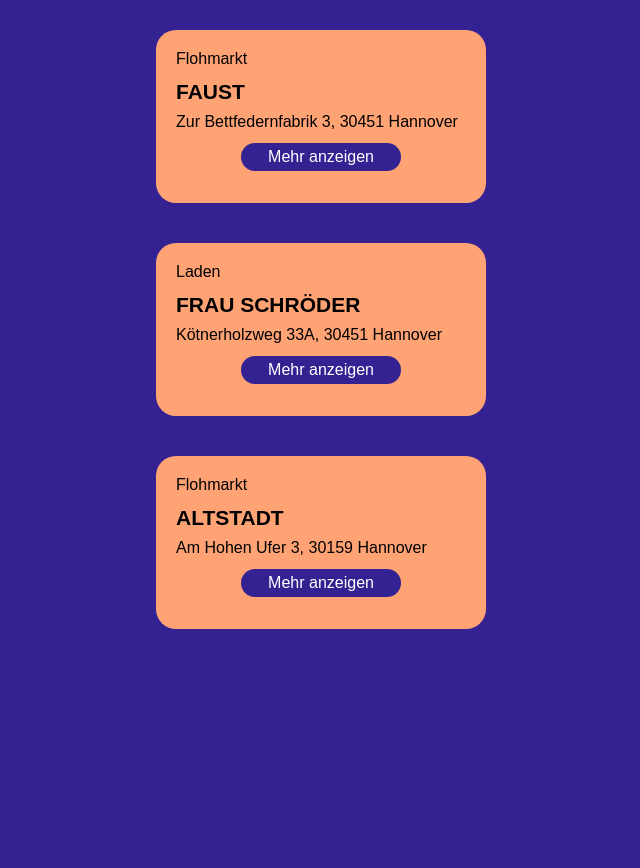
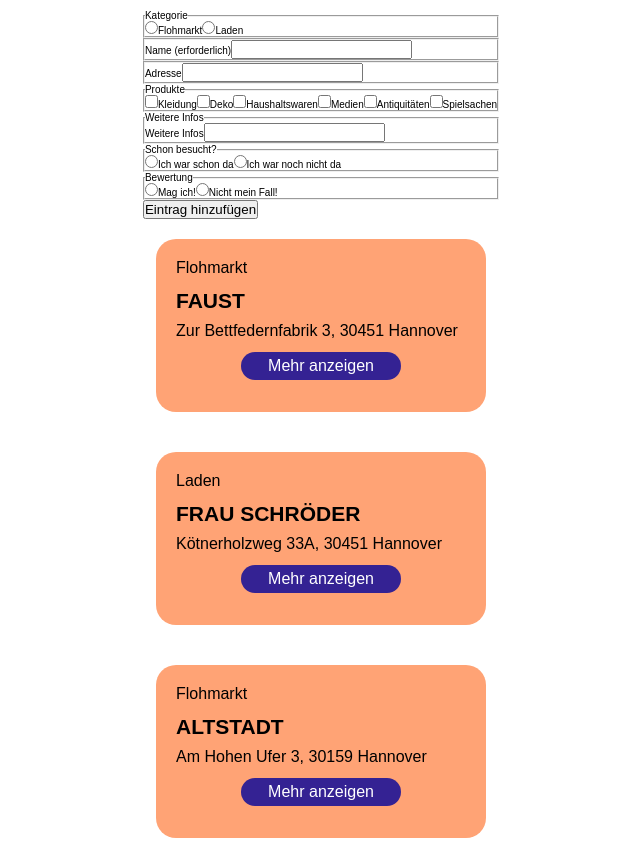
Before and after one commit to NadineGrosskreuz/capstone-project, a Next.js app: page / in a window 1280 px wide. Shown: the whole page, without its empty margins (319-959 px from the left). Before the commit the page ends 800 px from the top, so only its background shows below. Built offline with nearby package versions, Linux system fonts and the light colour scheme.

Commit message:
Add form component

```diff
--- a/pages/index.js
+++ b/pages/index.js
@@ -1,6 +1,7 @@
 import { getEntries } from '../src/services/get-entry';
 import { PageContainer } from '../src/components/UI/PageContainer.styled';
 import CardList from '../src/components/CardList/CardList';
+import Form from '../src/components/Form/Form';
 
 export function getStaticProps() {
 	const entries = getEntries();
@@ -14,6 +15,7 @@ export function getStaticProps() {
 export default function Home({ entries }) {
 	return (
 		<PageContainer>
+			<Form />
 			<CardList entries={entries} />
 		</PageContainer>
 	);
--- /dev/null
+++ b/src/components/Form/Form.js
@@ -0,0 +1,178 @@
+/* eslint-disable react/jsx-child-element-spacing */
+import React from 'react';
+import { useForm } from 'react-hook-form';
+
+export default function Form({ onAddEntry }) {
+	const onSubmit = (data, event) => {
+		onAddEntry(data);
+		event.target.reset();
+	};
+
+	const {
+		register,
+		handleSubmit,
+		formState: { errors },
+	} = useForm();
+
+	return (
+		<form onSubmit={handleSubmit(onSubmit)}>
+			<fieldset>
+				<legend>Kategorie</legend>
+				<input
+					type="radio"
+					value="Flohmarkt"
+					name="category"
+					id="kategorie_flohmarkt"
+					{...register('category')}
+				/>
+				<label htmlFor="kategorie_flohmarkt">Flohmarkt</label>
+				<input
+					type="radio"
+					value="Laden"
+					name="category"
+					id="kategorie_laden"
+					{...register('category')}
+				/>
+				<label htmlFor="kategorie_laden">Laden</label>
+			</fieldset>
+
+			<fieldset>
+				<label htmlFor="name">Name (erforderlich)</label>
+				<input
+					aria-invalid={errors.name ? 'true' : 'false'}
+					type="text"
+					name="name"
+					id="name"
+					{...register('name', { required: true, maxLength: 50 })}
+				/>
+				{errors.name && errors.name.type === 'required' && (
+					<span>Bitte trage einen Namen ein</span>
+				)}
+				{errors.name && errors.name.type === 'maxLength' && (
+					<span>Bitte verwende weniger Zeichen</span>
+				)}
+			</fieldset>
+
+			<fieldset>
+				<label htmlFor="adresse">Adresse</label>
+				<input
+					type="text"
+					name="address"
+					id="adresse"
+					{...register('address', { maxLength: 150 })}
+				/>
+				{errors.name && errors.name.type === 'maxLength' && (
+					<span>Bitte verwende weniger Zeichen</span>
+				)}
+			</fieldset>
+
+			<fieldset>
+				<legend>Produkte</legend>
+				<input
+					type="checkbox"
+					value="Kleidung"
+					name="products"
+					id="produkte_kleidung"
+					{...register('products')}
+				/>
+				<label htmlFor="produkte_kleidung">Kleidung</label>
+				<input
+					type="checkbox"
+					value="Deko"
+					name="products"
+					id="produkte_deko"
+					{...register('products')}
+				/>
+				<label htmlFor="produkte_deko">Deko</label>
+				<input
+					type="checkbox"
+					value="Haushaltswaren"
+					name="product_haushaltswaren"
+					id="produkte_haushaltswaren"
+					{...register('products')}
+				/>
+				<label htmlFor="produkte_haushaltswaren">Haushaltswaren</label>
+				<input
+					type="checkbox"
+					value="Medien"
+					name="product_medien"
+					id="produkte_medien"
+					{...register('products')}
+				/>
+				<label htmlFor="produkte_medien">Medien</label>
+				<input
+					type="checkbox"
+					value="Antiquitäten"
+					name="products"
+					id="produkte_antiquitäten"
+					{...register('products')}
+				/>
+				<label htmlFor="produkte_antiquitäten">Antiquitäten</label>
+				<input
+					type="checkbox"
+					value="Spielsachen"
+					name="products"
+					id="produkte_spielsachen"
+					{...register('products')}
+				/>
+				<label htmlFor="produkte_spielsachen">Spielsachen</label>
+			</fieldset>
+
+			<fieldset>
+				<legend>Weitere Infos</legend>
+				<label htmlFor="information">Weitere Infos</label>
+				<input
+					type="text"
+					name="information"
+					id="information"
+					{...register('information', { maxLength: 300 })}
+				/>
+				{errors.name && errors.name.type === 'maxLength' && (
+					<span>Bitte verwende weniger Zeichen</span>
+				)}
+			</fieldset>
+
+			<fieldset>
+				<legend>Schon besucht?</legend>
+				<input
+					type="radio"
+					value="ja"
+					name="visited"
+					id="besucht_ja"
+					{...register('visited')}
+				/>
+				<label htmlFor="besucht_ja">Ich war schon da</label>
+				<input
+					type="radio"
+					value="nein"
+					name="visited"
+					id="besucht_nein"
+					{...register('visited')}
+				/>
+				<label htmlFor="besucht_nein">Ich war noch nicht da</label>
+			</fieldset>
+
+			<fieldset>
+				<legend>Bewertung</legend>
+				<input
+					type="radio"
+					value="mag ich"
+					name="rating"
+					id="bewertung_gut"
+					{...register('rating')}
+				/>
+				<label htmlFor="bewertung_gut">Mag ich!</label>
+				<input
+					type="radio"
+					value="nicht mein Fall"
+					name="rating"
+					id="bewertung_schlecht"
+					{...register('rating')}
+				/>
+				<label htmlFor="bewertung_schlecht">Nicht mein Fall!</label>
+			</fieldset>
+
+			<button type="submit">Eintrag hinzufügen</button>
+		</form>
+	);
+}
--- a/src/components/UI/GlobalStyles.js
+++ b/src/components/UI/GlobalStyles.js
@@ -13,7 +13,7 @@ const GlobalStyle = createGlobalStyle`
 }
 
 body {
-  background-color: #342293;
+  background-color: white;
   height: auto;
   color: black;
 }
```
Also changed, not shown: package.json (+5 -4 lines), 1 other file (tests, documents, lock files or other folders).
